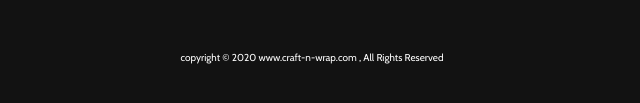
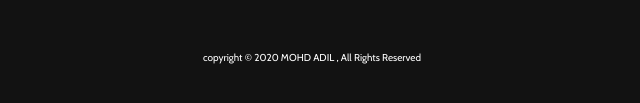
Before and after one commit to mohdadil2001/craft-n-wrap.github.io, a plain HTML site: page index.html in a window 1280 px wide. Shown: the part 4349-4452 px from the top of the page, 328-968 px from the left. Drawn offline with nearby package versions, Linux system fonts and the light colour scheme; a web font is replaced by a local one.

Commit message:
ADD NAME

```diff
--- a/index.html
+++ b/index.html
@@ -250,7 +250,7 @@
                 </div>
             </div>
             <div class="animate-bottom">
-                copyright &copy 2020 www.craft-n-wrap.com , All Rights Reserved
+                copyright &copy 2020 MOHD ADIL , All Rights Reserved
 
             </div>
         </div>
```
